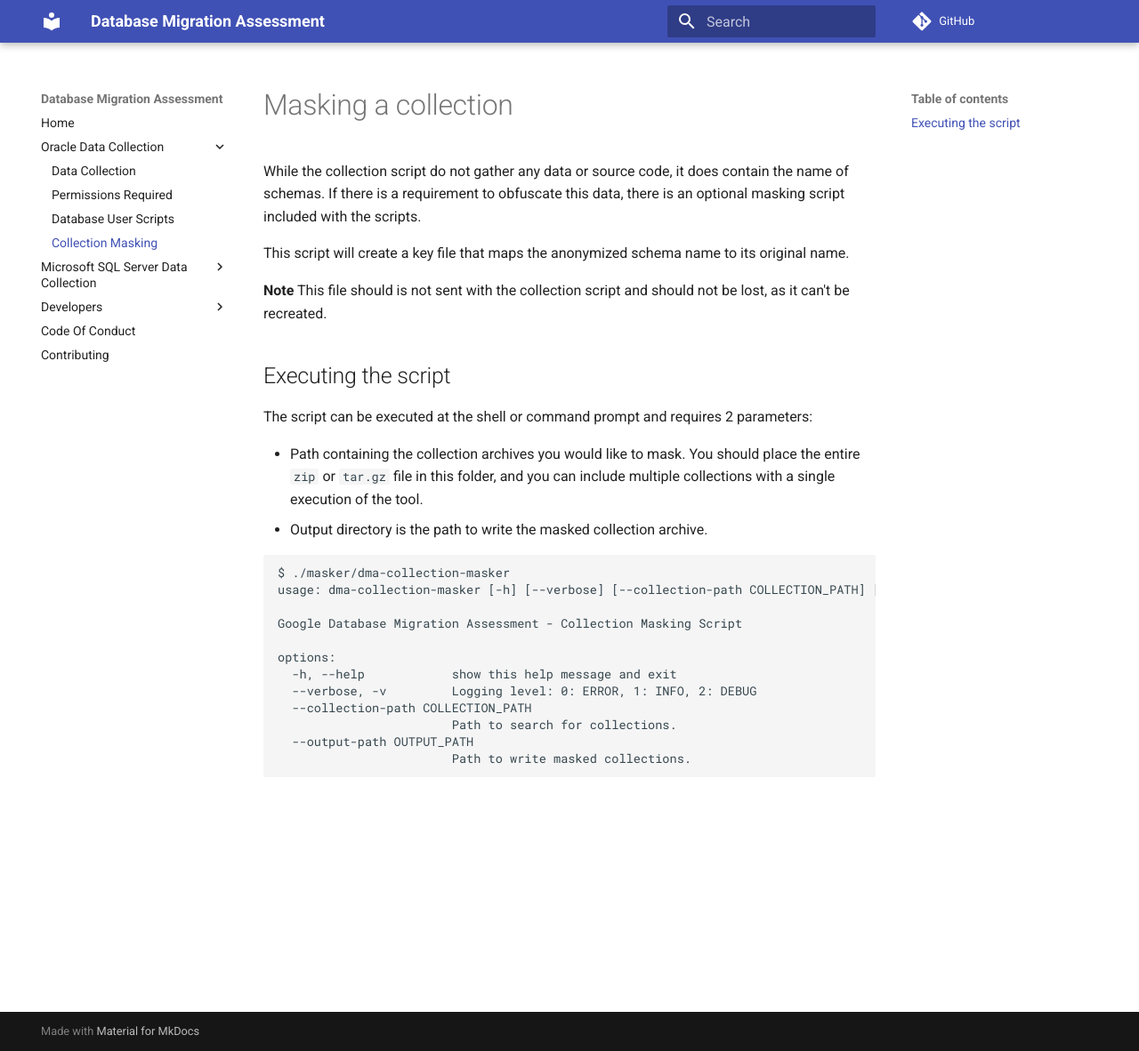
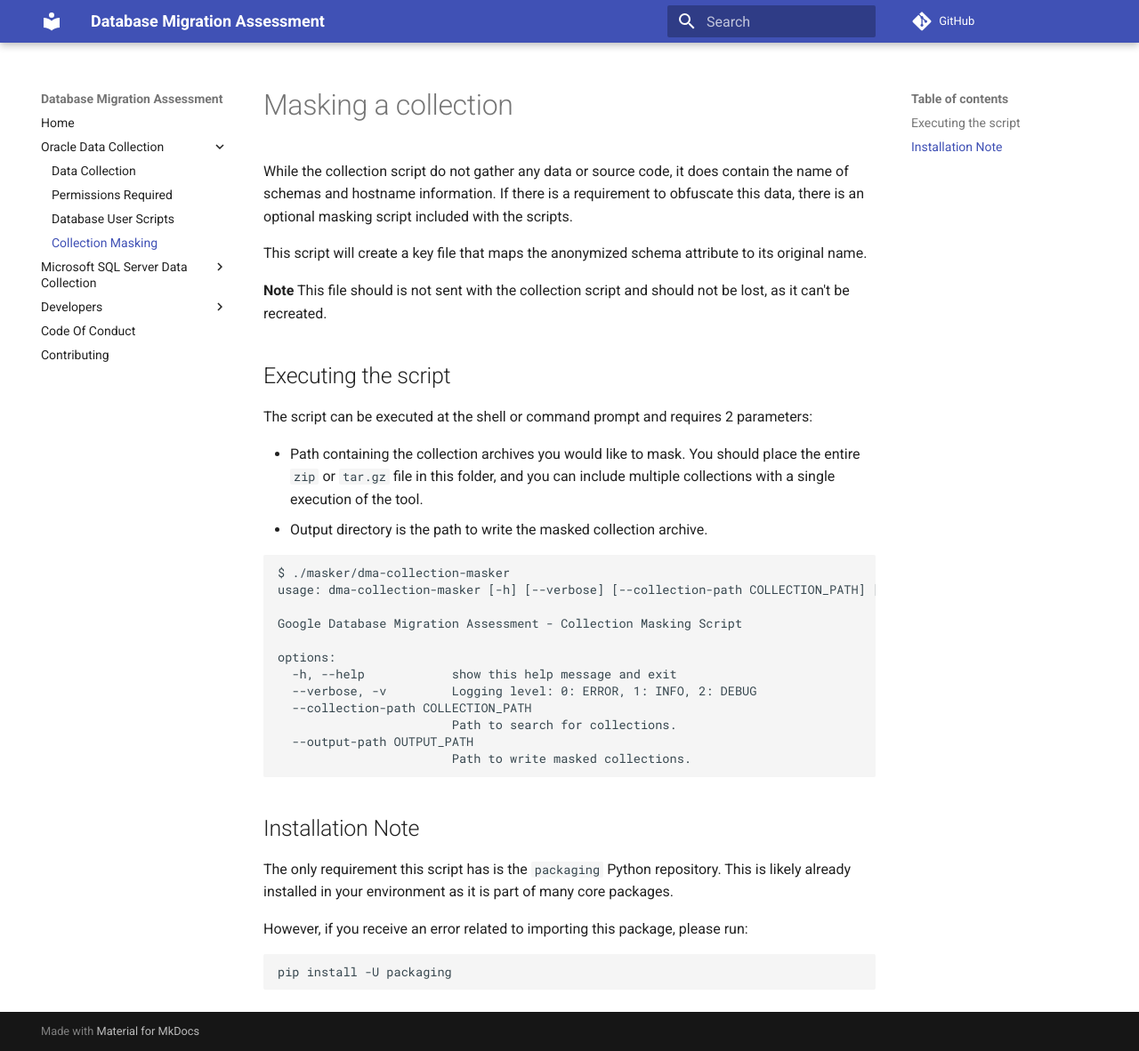
Before and after one commit to GoogleCloudPlatform/database-assessment, an MkDocs documentation site: the page built from docs/user_guide/oracle/collection_masker.md, in a window 1280 px wide and 1182 px high. Shown: the whole window at 89% size. Built offline with MkDocs 1.6.1 and Material for MkDocs 9.7.7, drawn with Linux system fonts in a browser that asks for light colours; comment, search, counter and statistics services are not loaded.

Commit message:
chore: updated script notes

````diff
--- a/docs/user_guide/oracle/collection_masker.md
+++ b/docs/user_guide/oracle/collection_masker.md
@@ -1,8 +1,8 @@
 # Masking a collection
 
-While the collection script do not gather any data or source code, it does contain the name of schemas. If there is a requirement to obfuscate this data, there is an optional masking script included with the scripts.
+While the collection script do not gather any data or source code, it does contain the name of schemas and hostname information. If there is a requirement to obfuscate this data, there is an optional masking script included with the scripts.
 
-This script will create a key file that maps the anonymized schema name to its original name.
+This script will create a key file that maps the anonymized schema attribute to its original name.
 
 **Note** This file should is not sent with the collection script and should not be lost, as it can't be recreated.
 
@@ -27,3 +27,13 @@ options:
   --output-path OUTPUT_PATH
                         Path to write masked collections.
 ```
+
+## Installation Note
+
+The only requirement this script has is the `packaging` Python repository.  This is likely already installed in your environment as it is part of many core packages.
+
+However, if you receive an error related to importing this package, please run:
+
+```shell
+pip install -U packaging
+```
````
